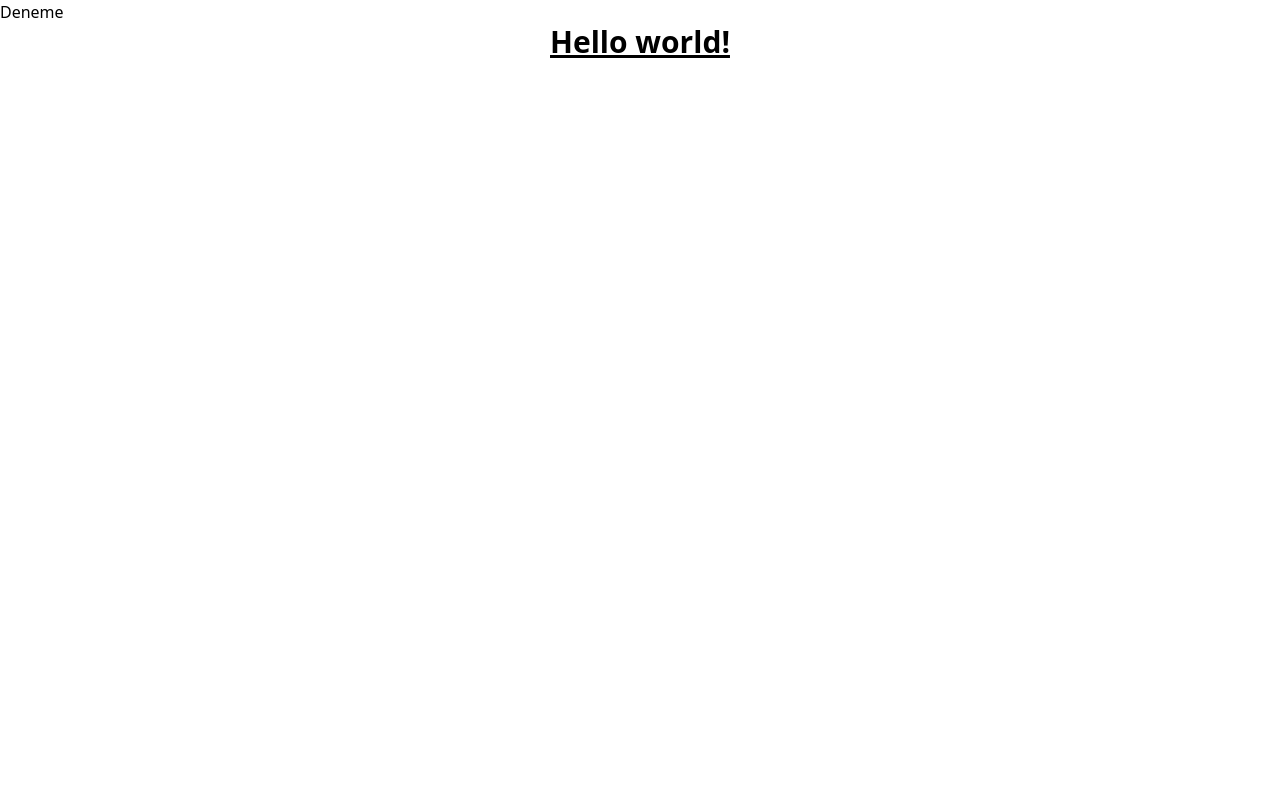
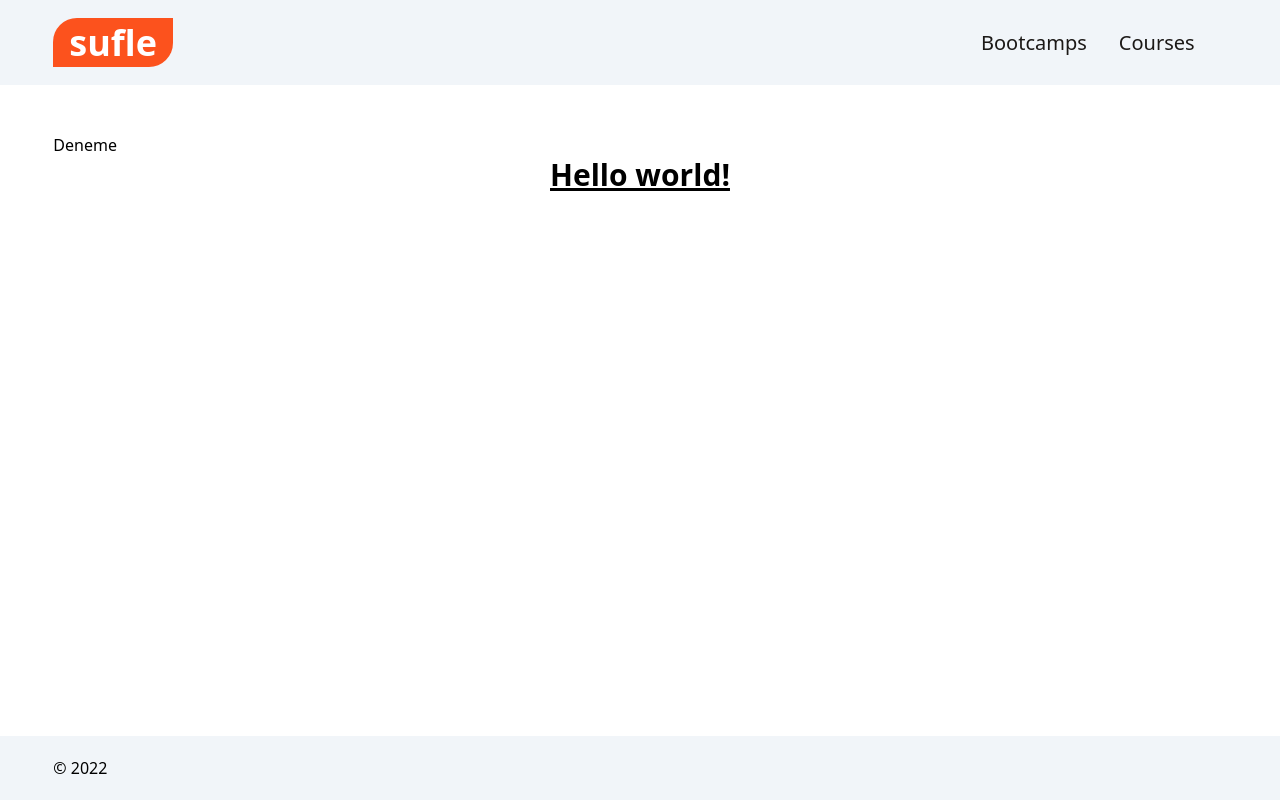
Before and after one commit to muratdem1r/bootcamp-nextjs, a Next.js app: page / in a window 1280 px wide. Built offline with nearby package versions, Linux system fonts and the light colour scheme.

Commit message:
layout, navbar, footer

```diff
--- /dev/null
+++ b/components/layout/Footer.js
@@ -0,0 +1,9 @@
+function Footer() {
+  return (
+    <footer className="bg-slate-100 mt-auto">
+      <p className="w-11/12 max-w-7xl mx-auto py-5">© 2022</p>
+    </footer>
+  );
+}
+
+export default Footer;
--- /dev/null
+++ b/components/layout/Layout.js
@@ -0,0 +1,14 @@
+import Navbar from "./Navbar";
+import Footer from "./Footer";
+
+function Layout({ children }) {
+  return (
+    <div className="flex flex-col min-h-screen">
+      <Navbar />
+      <main className="w-11/12 my-12 mx-auto max-w-7xl">{children}</main>
+      <Footer />
+    </div>
+  );
+}
+
+export default Layout;
--- /dev/null
+++ b/components/layout/Navbar.js
@@ -0,0 +1,69 @@
+import Link from "next/link";
+import { useRouter } from "next/router";
+import { useEffect, useState } from "react";
+import { GiTireIronCross } from "react-icons/gi";
+import { IoIosMenu } from "react-icons/io";
+import styles from "./Navbar.module.css";
+
+function Navbar() {
+  const router = useRouter();
+  const [isOpen, setIsOpen] = useState(false);
+
+  useEffect(() => {
+    setIsOpen(false);
+  }, []);
+
+  return (
+    <header className={styles.header}>
+      <div className="w-11/12 max-w-7xl mx-auto flex justify-between items-center py-5">
+        <div className={styles.logo}>
+          <Link href="/">sufle</Link>
+        </div>
+        <button
+          onClick={() => setIsOpen(!isOpen)}
+          type="button"
+          aria-controls="navbar"
+          aria-expanded="false"
+          className="z-10"
+        >
+          <span className="sr-only">Open main menu</span>
+          {isOpen ? (
+            <GiTireIronCross
+              className="block md:hidden h-6 w-6"
+              aria-hidden="true"
+            />
+          ) : (
+            <IoIosMenu className="block md:hidden h-8 w-8" aria-hidden="true" />
+          )}
+        </button>
+        <nav
+          className={`flex justify-center items-center ease-in duration-300 bg-slate-100 h-screen fixed top-0 left-0 md:h-auto w-full md:static md:w-auto ${
+            !isOpen ? "translate-x-full md:translate-x-0" : ""
+          } `}
+          id="navbar"
+        >
+          <ul className="flex flex-col md:flex-row">
+            <li
+              onClick={() => {
+                setIsOpen(false);
+              }}
+              className={router.pathname === "/bootcamps" ? styles.active : ""}
+            >
+              <Link href="/bootcamps">Bootcamps</Link>
+            </li>
+            <li
+              onClick={() => {
+                setIsOpen(false);
+              }}
+              className={router.pathname === "/courses" ? styles.active : ""}
+            >
+              <Link href="/courses">Courses</Link>
+            </li>
+          </ul>
+        </nav>
+      </div>
+    </header>
+  );
+}
+
+export default Navbar;
--- /dev/null
+++ b/components/layout/Navbar.module.css
@@ -0,0 +1,32 @@
+
+.header{
+    @apply bg-slate-100
+}
+.header li{
+    @apply mt-5
+    md:mt-0
+    md:mr-8
+    text-xl
+    text-stone-900
+    hover:text-sufle
+    ease-in
+    duration-100
+}
+
+.active{
+    @apply underline
+    underline-offset-8
+    decoration-wavy
+    decoration-sufle
+}
+.logo a{
+    @apply text-4xl
+    text-white
+    bg-sufle
+    font-bold
+    px-4
+    rounded-br-3xl
+    rounded-tl-3xl
+    leading-tight
+    hover:text-white
+}
--- a/pages/_app.js
+++ b/pages/_app.js
@@ -1,7 +1,12 @@
-import '../styles/globals.css'
+import Layout from "../components/layout/Layout";
+import "../styles/globals.css";
 
 function MyApp({ Component, pageProps }) {
-  return <Component {...pageProps} />
+  return (
+    <Layout>
+      <Component {...pageProps} />
+    </Layout>
+  );
 }
 
-export default MyApp
+export default MyApp;
--- a/pages/index.js
+++ b/pages/index.js
@@ -1,12 +1,11 @@
 import Link from "next/link";
-import { Fragment } from "react";
 
 function HomePage() {
   return (
-    <Fragment>
+    <>
       <Link href="/courses/Deneme">Deneme</Link>
       <h1 className="text-3xl font-bold underline text-center">Hello world!</h1>
-    </Fragment>
+    </>
   );
 }
 
--- a/tailwind.config.js
+++ b/tailwind.config.js
@@ -5,7 +5,11 @@ module.exports = {
     "./components/**/*.{js,ts,jsx,tsx}",
   ],
   theme: {
-    extend: {},
+    extend: {
+      colors: {
+        sufle: "#FC521D",
+      },
+    },
   },
   plugins: [],
 };
```
